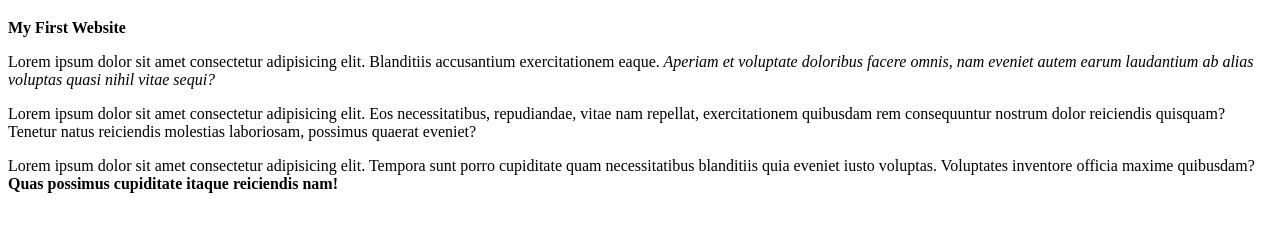
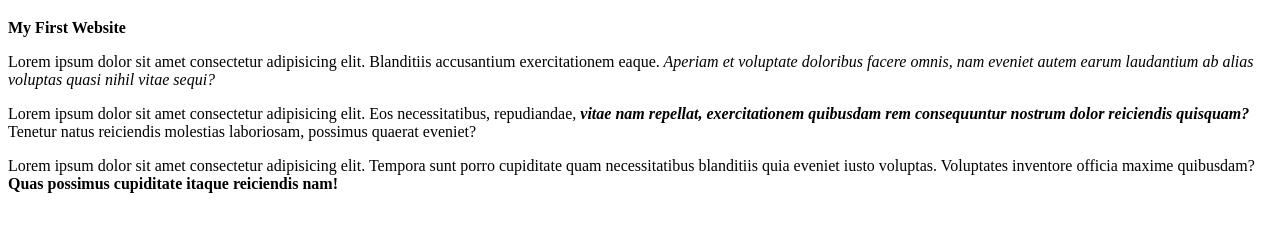
Before and after one commit to curt4207/My-First-Website-, a plain HTML site: page index.html in a window 1280 px wide. Shown: the part 61-292 px from the top of the page. Drawn offline with Linux system fonts and the light colour scheme.

Commit message:
Adds strong Italic

```diff
--- a/index.html
+++ b/index.html
@@ -9,10 +9,10 @@
     <body>
         <h1>Portfolio to be titled later</h1>
       <p><strong>My First Website</strong></p>
-
+      <!--Notes: -->
       <p>Lorem ipsum dolor sit amet consectetur adipisicing elit. Blanditiis accusantium exercitationem eaque.<em> Aperiam et voluptate doloribus facere omnis, nam eveniet autem earum laudantium ab alias voluptas quasi nihil vitae sequi?</em></p>
 
-      <p>Lorem ipsum dolor sit amet consectetur adipisicing elit. Eos necessitatibus, repudiandae, vitae nam repellat, exercitationem quibusdam rem consequuntur nostrum dolor reiciendis quisquam? Tenetur natus reiciendis molestias laboriosam, possimus quaerat eveniet?</p>
+      <p>Lorem ipsum dolor sit amet consectetur adipisicing elit. Eos necessitatibus, repudiandae, <strong><em>vitae nam repellat, exercitationem quibusdam rem consequuntur nostrum dolor reiciendis quisquam?</em></strong> Tenetur natus reiciendis molestias laboriosam, possimus quaerat eveniet?</p>
 
       <p>Lorem ipsum dolor sit amet consectetur adipisicing elit. Tempora sunt porro cupiditate quam necessitatibus blanditiis quia eveniet iusto voluptas. Voluptates inventore officia maxime quibusdam?<strong> Quas possimus cupiditate itaque reiciendis nam!</strong></p>
 
```
